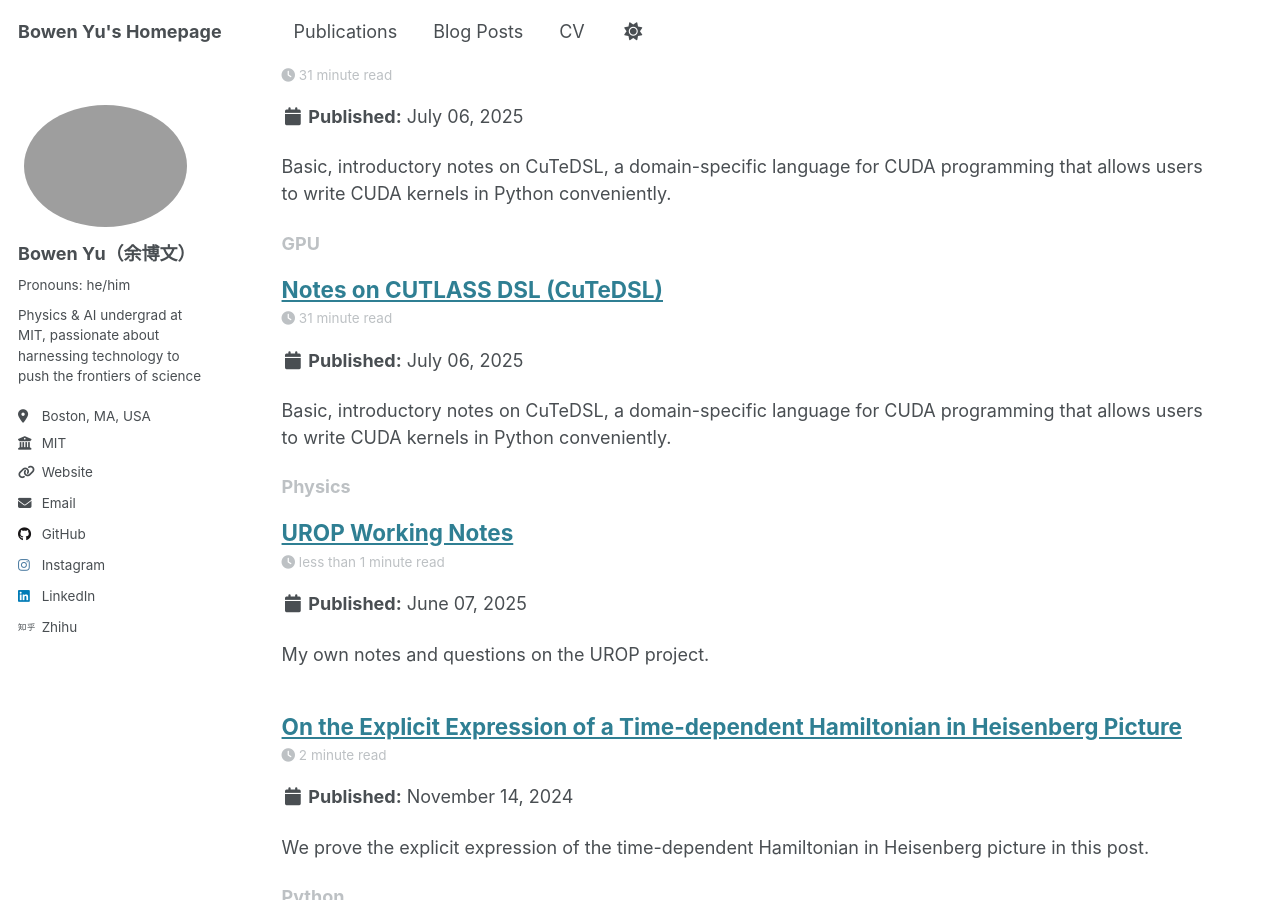
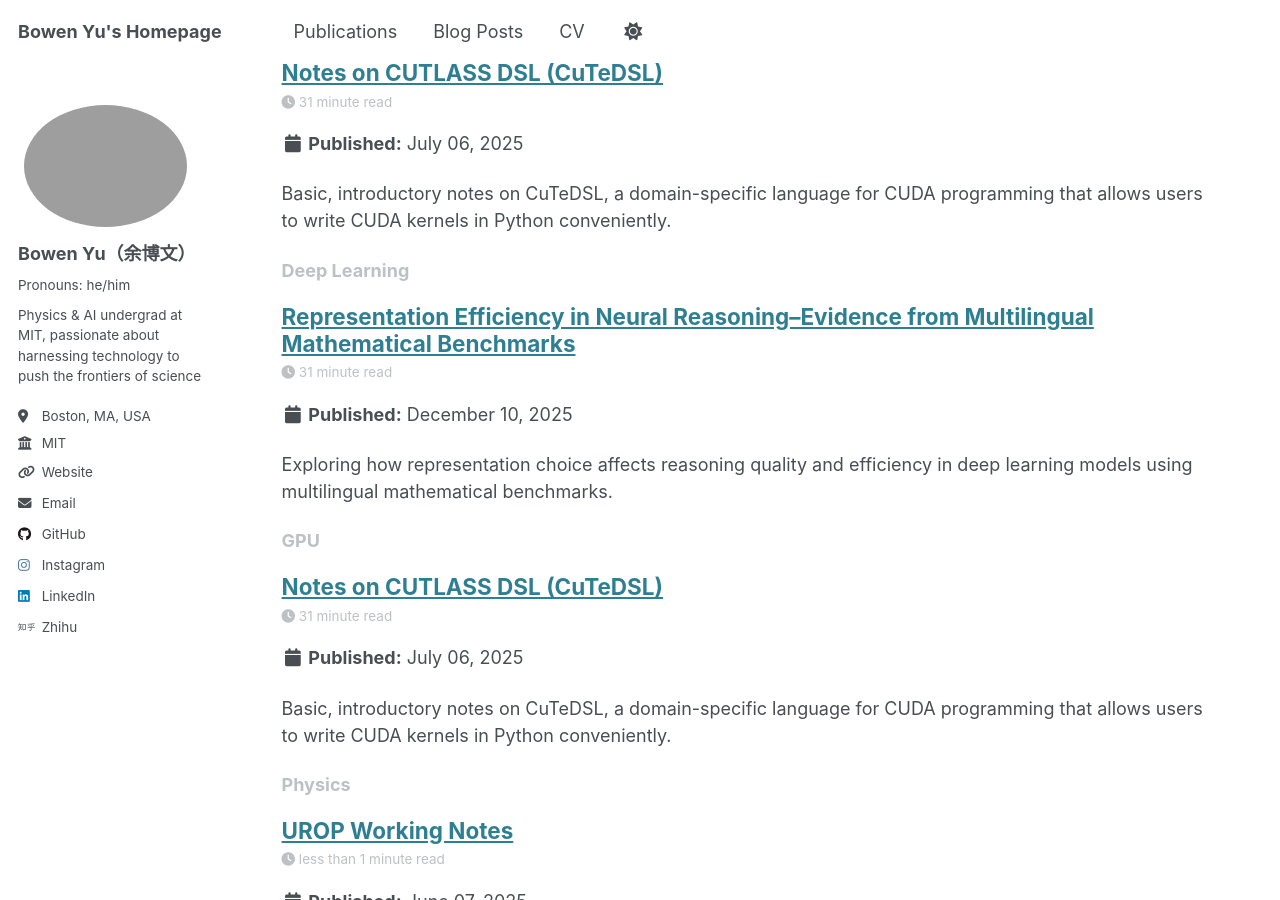
Before and after one commit to bowenyu066/bowenyu066.github.io, a Jekyll site: the page built from _pages/tag-archive.html, in a window 1280 px wide and 900 px high, scrolled down 2270 px. Built offline with Jekyll 4.4.1, drawn with Linux system fonts in a browser that asks for light colours; some of the changed text lies outside the part shown.

Commit message:
[Update] deep learning

```diff
--- a/_posts/2025-12-09-multilingual-math-reasoning.md
+++ b/_posts/2025-12-09-multilingual-math-reasoning.md
@@ -2,11 +2,12 @@
 title: Representation Efficiency in Neural Reasoning--Evidence from Multilingual Mathematical Benchmarks
 date: 2025-12-9 23:44:45 -0500
 permalink: /posts/notes/multilingual-math-reasoning/
-excerpt: "test"
+excerpt: "Exploring how representation choice affects reasoning quality and efficiency in deep learning models using multilingual mathematical benchmarks."
 tags:
     - Computer Science
+    - Deep Learning
 categories:
-    - Notes
+    - Blogs
 ---
 
 ### Authors: Bowen Yu, Linrui Ma, Yiwei Liang
```
